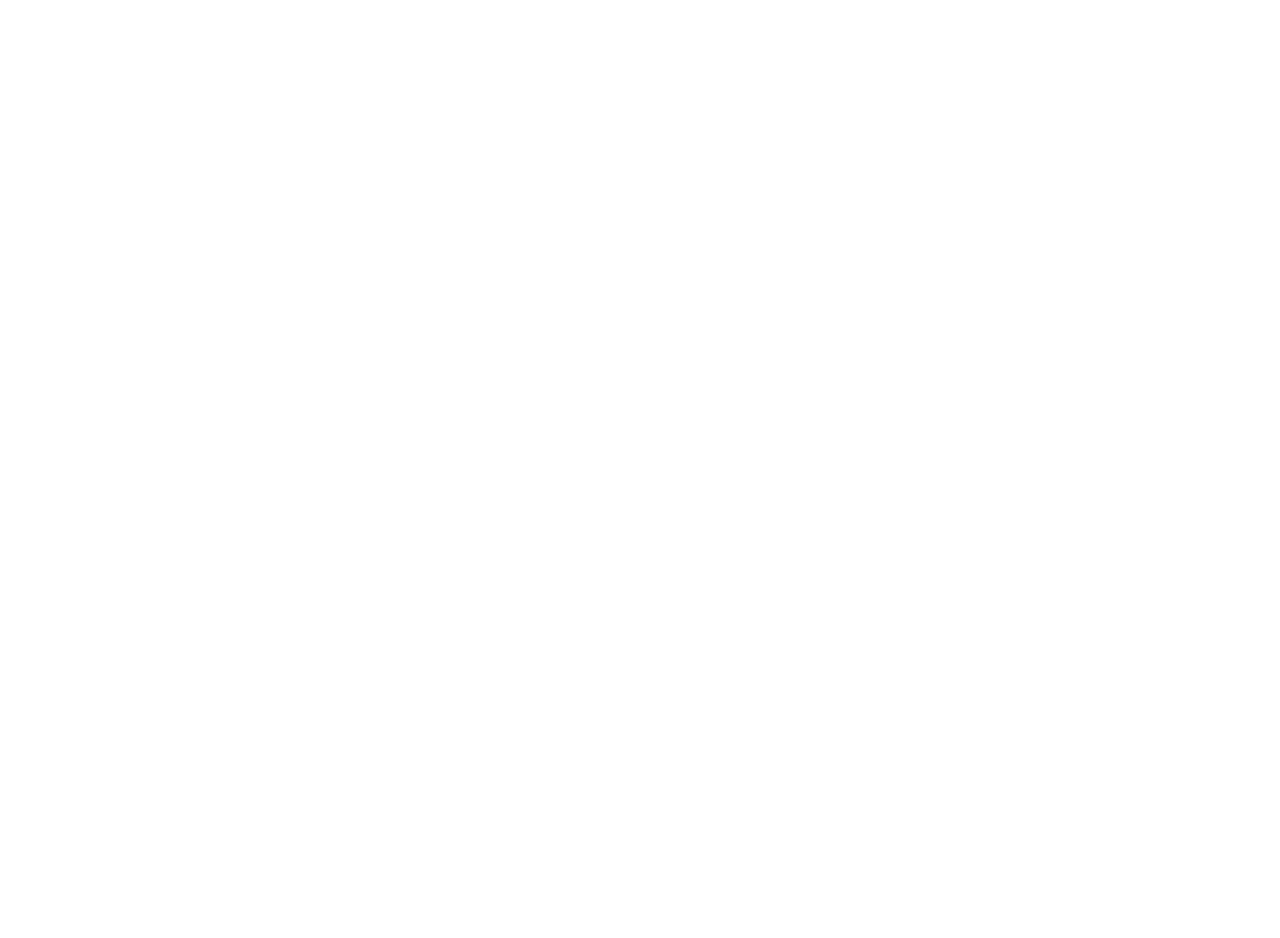
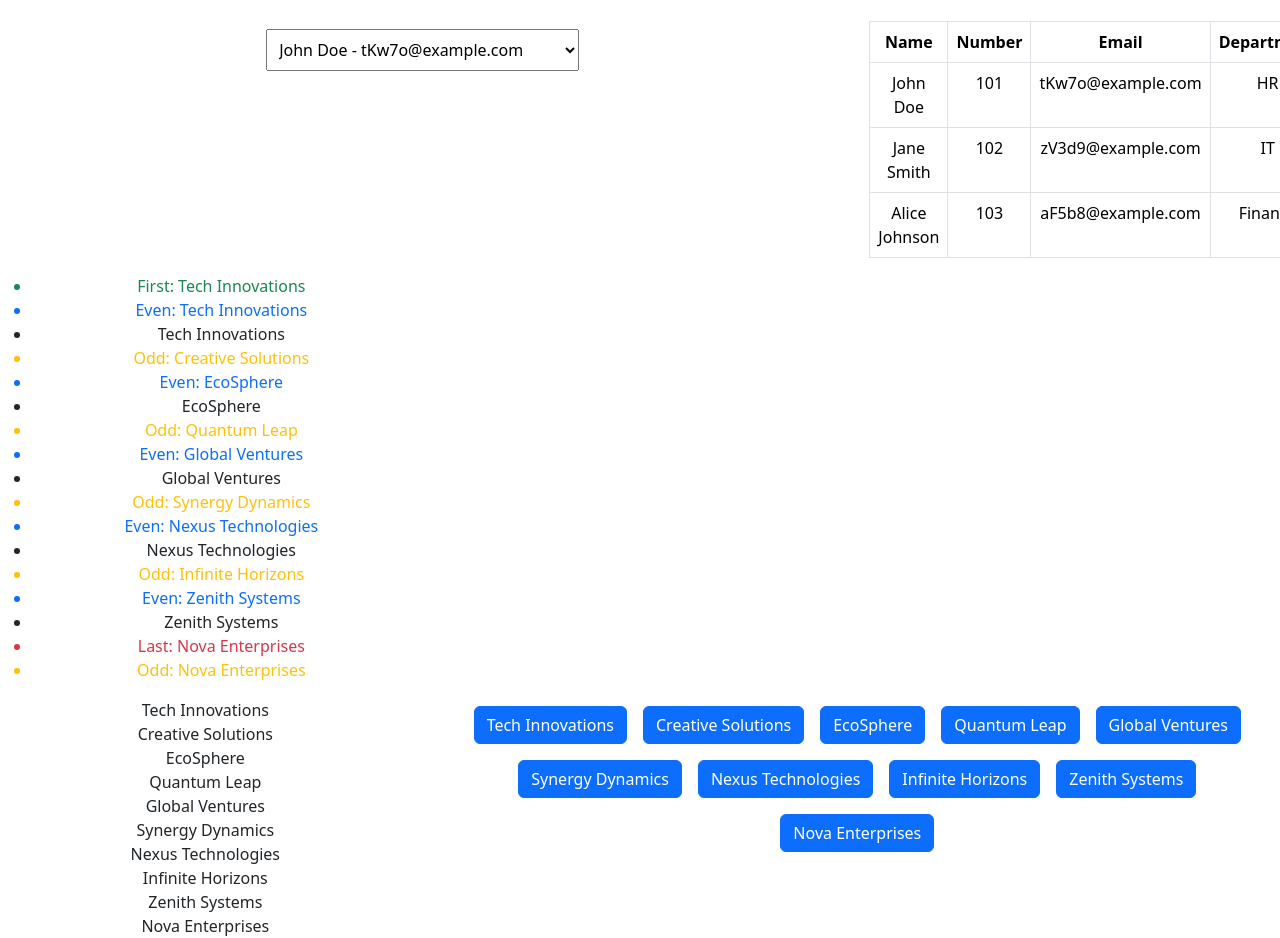
Before and after one commit to sahilkhatiwada/Angular_Learning, an Angular app: page / in a window 1280 px wide. Shown: the part 1101-2039 px from the top of the page. Before the commit the page ends 1049 px from the top, so only its background shows below. Built offline with nearby package versions, Linux system fonts and the light colour scheme.

Commit message:
StructuralDirective_ngFor_vs_For

```diff
--- a/src/app/app.component.html
+++ b/src/app/app.component.html
@@ -1,4 +1,5 @@
 <app-databinding></app-databinding>
 <app-directives></app-directives>
 <app-structural-directives></app-structural-directives>
+<app-structural-directive-ngfor-vs-for></app-structural-directive-ngfor-vs-for>
 <router-outlet />
--- a/src/app/app.component.ts
+++ b/src/app/app.component.ts
@@ -3,10 +3,11 @@
 import { DatabindingComponent } from './databinding/databinding.component';
 import { DirectivesComponent } from './directives/directives.component';
 import { StructuralDirectivesComponent } from './structural-directives/structural-directives.component';
+import { StructuralDirectiveNgforVsForComponent } from './structural-directive-ngfor-vs-for/structural-directive-ngfor-vs-for.component';
 
 @Component({
   selector: 'app-root',
-  imports: [RouterOutlet,DatabindingComponent,DirectivesComponent,StructuralDirectivesComponent],
+  imports: [RouterOutlet,DatabindingComponent,DirectivesComponent,StructuralDirectivesComponent,StructuralDirectiveNgforVsForComponent],
   templateUrl: './app.component.html',
   styleUrl: './app.component.css'
 })
--- /dev/null
+++ b/src/app/structural-directive-ngfor-vs-for/structural-directive-ngfor-vs-for.component.html
@@ -0,0 +1,95 @@
+<div class="row text-center">
+  <div class="col-12 m-3">
+    <h3>Example 4: Structural Directive NgFor vs For </h3>
+  </div>
+</div>
+
+<div class="row text-center">
+  <div class="col-8 bg-blue text-white p-2">
+    <select name="" id="" class="p-2">
+      <!-- <option [value]="emp.empNumber" *ngFor="let emp of employees">
+        {{ emp.empName }} - {{ emp.empNumber }}
+      </option> -->
+      @for(emp of employees; track emp;) {
+        <option [value]="emp.empNumber">
+          {{ emp.empName }} - {{ emp.empEmail }}
+        </option>
+      }
+    </select>
+  </div>
+  <div class="col-4">
+
+<table class="table table-bordered">
+    <thead>
+        <tr>
+            <th>Name</th>
+            <th>Number</th>
+            <th>Email</th>
+            <th>Department</th>
+        </tr>
+    </thead>
+    <tbody>
+        <!-- <tr *ngFor="let emp of employees">
+            <td>{{ emp.empName }}</td>
+            <td>{{ emp.empNumber }}</td>
+            <td>{{ emp.empEmail }}</td>
+            <td>{{ emp.empDept }}</td>
+        </tr> -->
+        @for(emp of employees; track emp;) {
+            <tr>
+                <td>{{ emp.empName }}</td>
+                <td>{{ emp.empNumber }}</td>
+                <td>{{ emp.empEmail }}</td>
+                <td>{{ emp.empDept }}</td>
+            </tr>
+        }
+    </tbody>
+</table>
+
+
+
+  </div>
+  <div class="col-4">
+    <ul class="none">
+        <!-- <li *ngFor="let company of companyList">{{ company }}</li> -->
+@for(company of companyList; track company; let f=$first, l=$last, e=$even, o=$odd , i=$index, c=$count;) {
+        @if(f == true){
+            <li class="text-success">First: {{ company }}</li>
+        } @if(l == true){
+            <li class="text-danger">Last: {{ company }}</li>
+        } @if(e == true){
+            <li class="text-primary">Even: {{ company }}</li>
+        } @if(o == true){
+            <li class="text-warning">Odd: {{ company }}</li>
+        } @else{
+
+            <li >{{ company }}</li>
+        }
+    }
+    @empty{
+        No company found....
+    }
+    </ul>
+  </div>
+</div>
+
+<div class="row text-center">
+    <div class="col-4">
+    <!-- <div *ngFor="let company of companyList">
+        {{ company }}
+    </div> -->
+    @for(company of companyList; track company;) {
+        <div>{{ company }}</div>
+    }
+    </div>
+    <div class="col-8">
+        <!-- <button class="btn btn-primary m-2" *ngFor="let company of companyList">
+{{ company }}
+        </button> -->
+        @for(company of companyList; track company;) {
+            <button class="btn btn-primary m-2">
+                {{ company }}
+            </button>
+        }
+        </div>
+</div>
--- /dev/null
+++ b/src/app/structural-directive-ngfor-vs-for/structural-directive-ngfor-vs-for.component.ts
@@ -0,0 +1,44 @@
+import { Component } from '@angular/core';
+
+@Component({
+  selector: 'app-structural-directive-ngfor-vs-for',
+  imports: [],
+  templateUrl: './structural-directive-ngfor-vs-for.component.html',
+  styleUrl: './structural-directive-ngfor-vs-for.component.css'
+})
+export class StructuralDirectiveNgforVsForComponent {
+  employees : any[] = [
+    {
+      empName: "John Doe",
+      empNumber: 101,
+      empEmail: "tKw7o@example.com",
+      empDept: "HR",
+    },
+    {
+      empName: "Jane Smith",
+      empNumber: 102,
+      empEmail: "zV3d9@example.com",
+      empDept: "IT",
+    },
+    {
+      empName: "Alice Johnson",
+      empNumber: 103,
+      empEmail: "aF5b8@example.com",
+      empDept: "Finance",
+    }
+
+  ];
+
+  companyList: string[] = [
+    "Tech Innovations",
+    "Creative Solutions",
+    "EcoSphere",
+    "Quantum Leap",
+    "Global Ventures",
+    "Synergy Dynamics",
+    "Nexus Technologies",
+    "Infinite Horizons",
+    "Zenith Systems",
+    "Nova Enterprises",
+  ];
+}
--- a/src/app/structural-directives/structural-directives.component.html
+++ b/src/app/structural-directives/structural-directives.component.html
@@ -6,8 +6,8 @@
 
 <div class="row text-center">
   <div class="col-4">
-    <div (click)="onClick()" class="btn btn-primary m-2 p-2">
-      <input type="checkbox" class="m-2 p-2" />Terms and Conditions
+    <div  class="btn btn-primary m-2 p-2">
+      <input type="checkbox" (click)="onClick()" class="m-2 p-2" />Terms and Conditions
     </div>
   </div>
   <!-- <div *ngIf="isChecked"><button class="btn btn-success">Submit</button></div> -->
```
Also changed, not shown: src/app/structural-directive-ngfor-vs-for/structural-directive-ngfor-vs-for.component.css (added), 1 other file (tests, documents, lock files or other folders).
